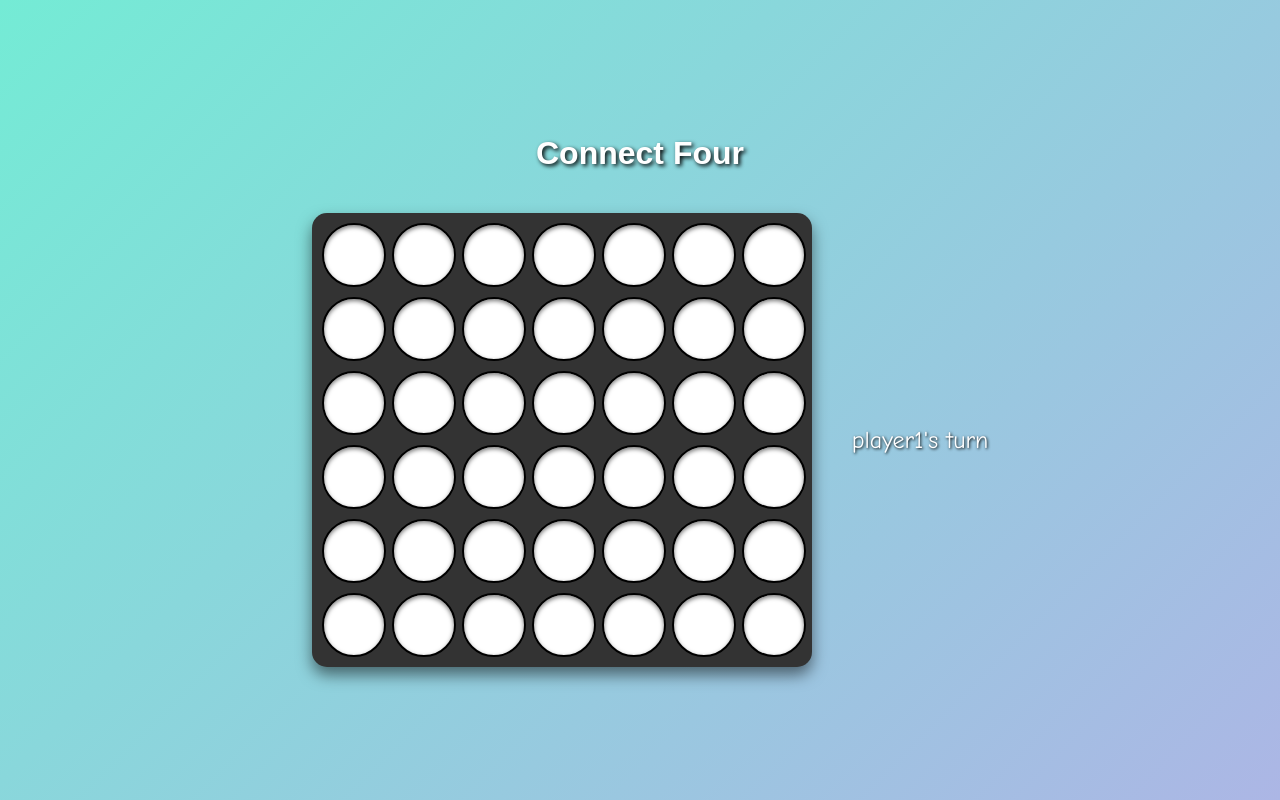
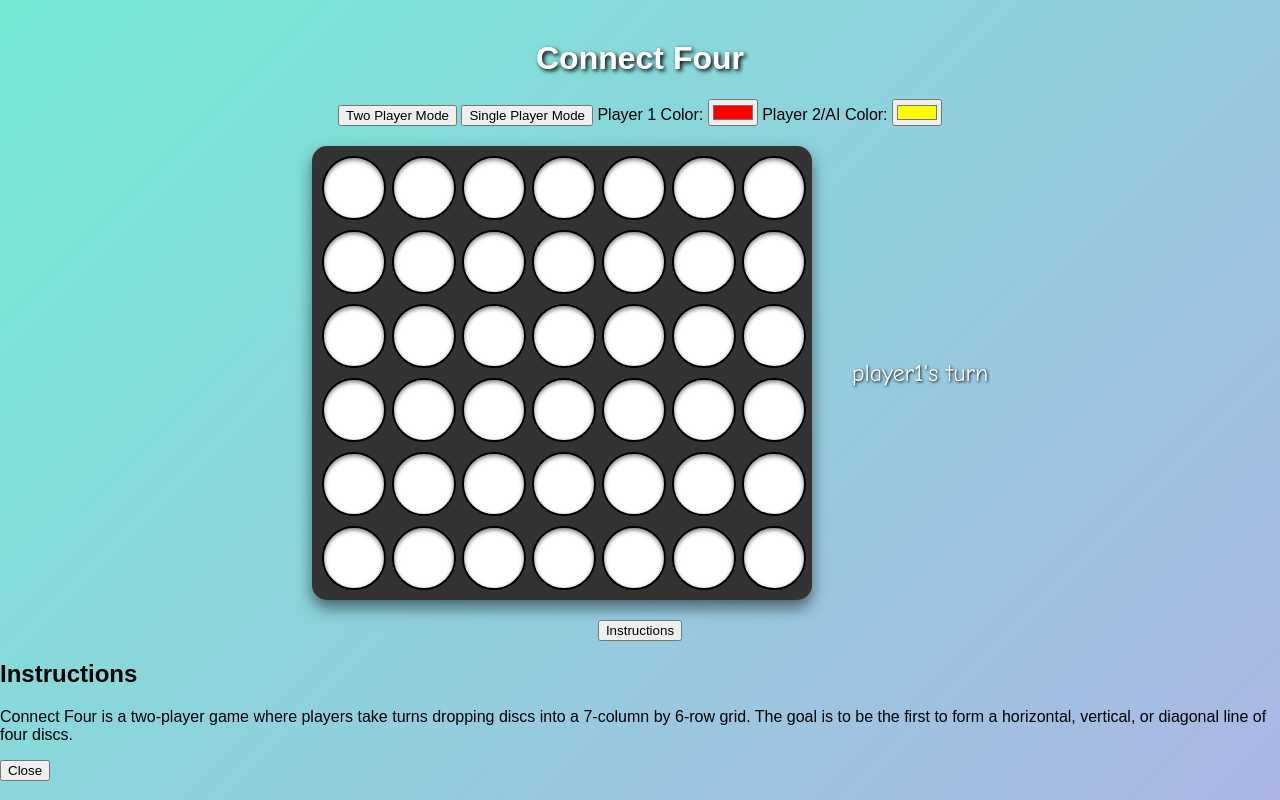
Before and after one commit to Kushagrasingh23/DIP392-KP, a plain HTML site: page index.html in a window 1280 px wide. Drawn offline with Linux system fonts and the light colour scheme.

Commit message:
Update index.html

```diff
--- a/index.html
+++ b/index.html
@@ -8,6 +8,14 @@
 </head>
 <body>
     <h1>Connect Four</h1>
+    <div class="settings">
+        <button id="two-player-button">Two Player Mode</button>
+        <button id="single-player-button">Single Player Mode</button>
+        <label for="player1-color">Player 1 Color:</label>
+        <input type="color" id="player1-color" name="player1-color" value="#FF0000">
+        <label for="player2-color">Player 2/AI Color:</label>
+        <input type="color" id="player2-color" name="player2-color" value="#FFFF00">
+    </div>
     <div class="game-container">
         <div id="game-board"></div>
         <p id="status"></p>
@@ -18,6 +26,12 @@
             <button id="restart-button">Restart Game</button>
         </div>
     </div>
+    <button id="instructions-button">Instructions</button>
+    <div id="instructions" class="instructions">
+        <h2>Instructions</h2>
+        <p>Connect Four is a two-player game where players take turns dropping discs into a 7-column by 6-row grid. The goal is to be the first to form a horizontal, vertical, or diagonal line of four discs.</p>
+        <button id="close-instructions">Close</button>
+    </div>
     <script src="script.js"></script>
 </body>
 </html>
```
